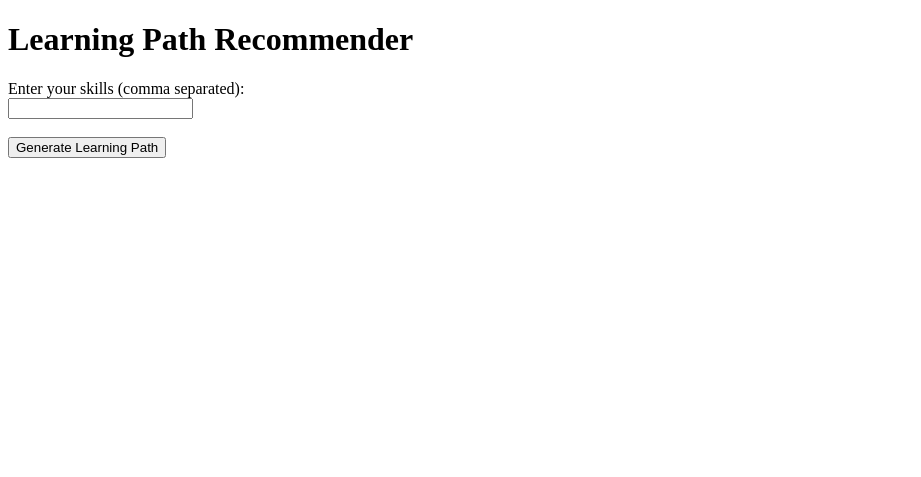
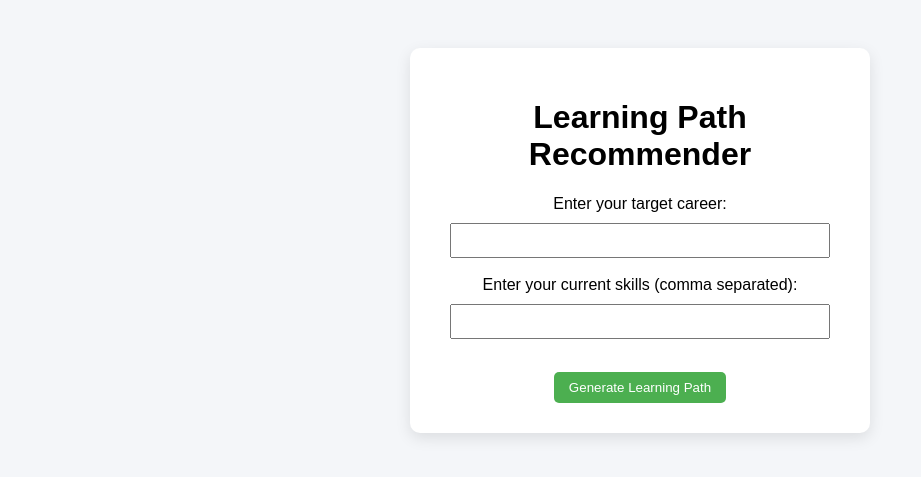
Before and after one commit to Abhi6168/learning-path-recommender, a Flask app: page / in a window 1280 px wide. Shown: the top 477 px of the page, without its empty margins (0-921 px from the left). Run offline with Flask 3, Linux system fonts and the light colour scheme.

Commit message:
Updated learning path logic and fixed time calculation

```diff
--- a/app.py
+++ b/app.py
@@ -1,25 +1,60 @@
 from flask import Flask, render_template, request
 
 app = Flask(__name__)
+SKILL_TIME = {
+    "Python": 30,
+    "Statistics": 25,
+    "SQL": 20,
+    "Machine Learning": 40,
+    "Linear Algebra": 20,
+    "Deep Learning": 45,
+    "HTML": 15,
+    "CSS": 15,
+    "JavaScript": 30,
+    "React": 35
+}
 
-REQUIRED_SKILLS = ["Python", "Statistics", "Machine Learning", "SQL"]
+# Career skill requirements
+CAREER_PATHS = {
+    "data scientist": ["Python", "Statistics", "SQL", "Machine Learning"],
+    "machine learning engineer": ["Python", "Linear Algebra", "Machine Learning", "Deep Learning"],
+    "web developer": ["HTML", "CSS", "JavaScript", "React"]
+}
 
 @app.route("/")
 def home():
     return render_template("index.html")
 
+
 @app.route("/generate", methods=["POST"])
 def generate():
-    user_skills = request.form.get("skills")
-    user_skills = [skill.strip() for skill in user_skills.split(",")]
+    career = request.form.get("career")
+    user_input = request.form.get("skills")
 
-    missing = []
+    if not career or not user_input:
+        return render_template("index.html")
 
-    for skill in REQUIRED_SKILLS:
-        if skill not in user_skills:
-            missing.append(skill)
+    career = career.lower()
+    user_skills = [skill.strip().lower() for skill in user_input.split(",")]
 
-    return render_template("index.html", missing=missing)
+    if career not in CAREER_PATHS:
+        return render_template("index.html", error="Career not found")
+
+    required_skills = CAREER_PATHS[career]
+
+    missing_skills = []
+
+    for skill in required_skills:
+        if skill.lower() not in user_skills:
+            missing_skills.append(skill)
+    total_days=0
+    for skill in missing_skills:
+        total_days += SKILL_TIME.get(skill, 20)
+
+    return render_template("index.html",
+                       career=career.title(),
+                       missing=missing_skills,
+                       time=total_days)
 
 if __name__ == "__main__":
     app.run(debug=True)
--- a/templates/index.html
+++ b/templates/index.html
@@ -2,26 +2,74 @@
 <html>
 <head>
     <title>Learning Path Recommender</title>
+    <style>
+        body {
+            font-family: Arial;
+            background-color: #f4f6f9;
+            text-align: center;
+            padding: 40px;
+        }
+
+        .container {
+            background: white;
+            padding: 30px;
+            border-radius: 10px;
+            width: 400px;
+            margin: auto;
+            box-shadow: 0 5px 15px rgba(0,0,0,0.1);
+        }
+
+        input {
+            width: 90%;
+            padding: 8px;
+            margin-top: 10px;
+        }
+
+        button {
+            padding: 8px 15px;
+            margin-top: 15px;
+            background-color: #4CAF50;
+            color: white;
+            border: none;
+            border-radius: 5px;
+            cursor: pointer;
+        }
+
+        ul {
+            text-align: left;
+        }
+    </style>
 </head>
 <body>
 
+    <div class="container">
         <h1>Learning Path Recommender</h1>
 
         <form method="POST" action="/generate">
-        <label>Enter your skills (comma separated):</label><br>
-        <input type="text" name="skills" required>
-        <br><br>
+            <label>Enter your target career:</label><br>
+            <input type="text" name="career" required><br><br>
+
+            <label>Enter your current skills (comma separated):</label><br>
+            <input type="text" name="skills" required><br><br>
+
             <button type="submit">Generate Learning Path</button>
         </form>
 
+        {% if error %}
+            <p style="color:red;">{{ error }}</p>
+        {% endif %}
+
         {% if missing %}
-        <h2>You need to learn:</h2>
+            <h2>To become {{ career }}, you need to learn:</h2>
             <ul>
                 {% for skill in missing %}
                     <li>{{ skill }}</li>
                 {% endfor %}
             </ul>
         {% endif %}
-
+        {% if time %}
+        <h3>Estimated completion time: {{ time }} days</h3>
+        {% endif %}
+    </div>
 </body>
 </html>
```
Lines whose indentation alone changed are shown as unchanged.
